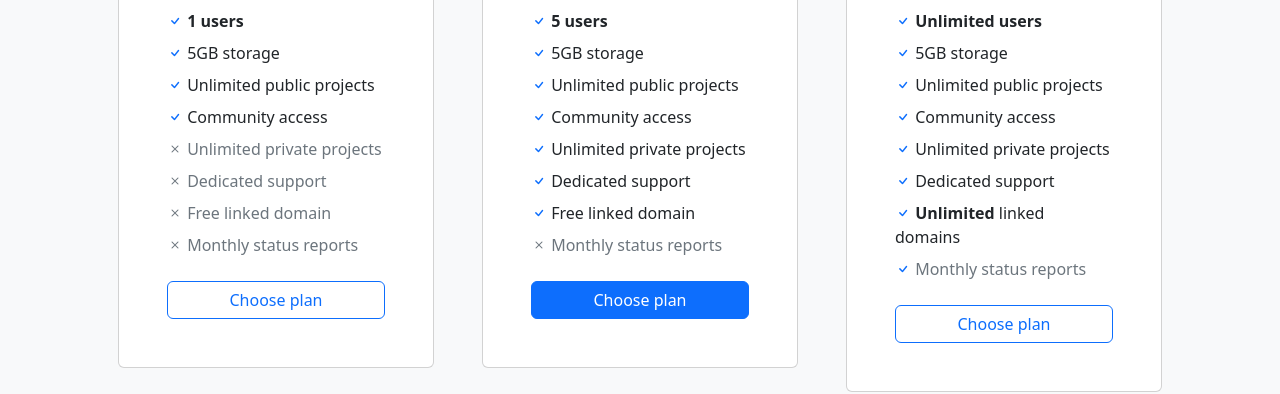
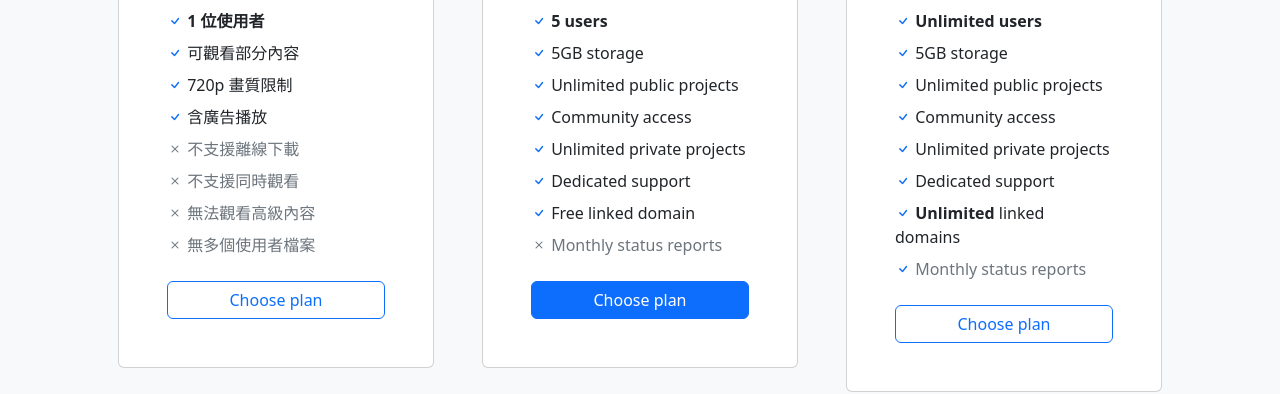
Before and after one commit to shengyou/chihlee-demo-group, a plain HTML site: page pricing.html in a window 1280 px wide. Shown: the part 430-824 px from the top of the page. Drawn offline with nearby package versions, Linux system fonts and the light colour scheme.

Commit message:
update pricing page free plan feature list

```diff
--- a/pricing.html
+++ b/pricing.html
@@ -65,37 +65,38 @@
                                     <ul class="list-unstyled mb-4">
                                         <li class="mb-2">
                                             <i class="bi bi-check text-primary"></i>
-                                            <strong>1 users</strong>
+                                            <strong>1 位使用者</strong>
                                         </li>
                                         <li class="mb-2">
                                             <i class="bi bi-check text-primary"></i>
-                                            5GB storage
+                                            可觀看部分內容
                                         </li>
                                         <li class="mb-2">
                                             <i class="bi bi-check text-primary"></i>
-                                            Unlimited public projects
+                                            720p 畫質限制
                                         </li>
                                         <li class="mb-2">
                                             <i class="bi bi-check text-primary"></i>
-                                            Community access
+                                            含廣告播放
                                         </li>
                                         <li class="mb-2 text-muted">
                                             <i class="bi bi-x"></i>
-                                            Unlimited private projects
+                                            不支援離線下載
                                         </li>
                                         <li class="mb-2 text-muted">
                                             <i class="bi bi-x"></i>
-                                            Dedicated support
+                                            不支援同時觀看
                                         </li>
                                         <li class="mb-2 text-muted">
                                             <i class="bi bi-x"></i>
-                                            Free linked domain
+                                            無法觀看高級內容
                                         </li>
                                         <li class="text-muted">
                                             <i class="bi bi-x"></i>
-                                            Monthly status reports
+                                            無多個使用者檔案
                                         </li>
                                     </ul>
+
                                     <div class="d-grid"><a class="btn btn-outline-primary" href="#!">Choose plan</a></div>
                                 </div>
                             </div>
```
